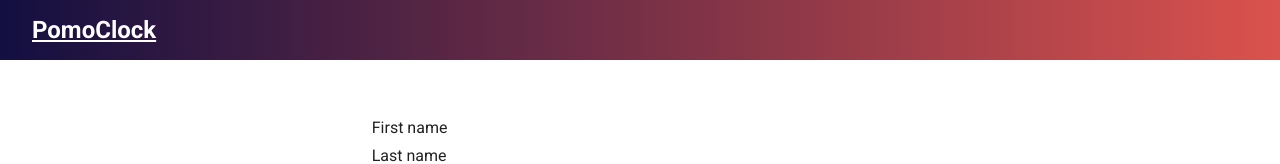
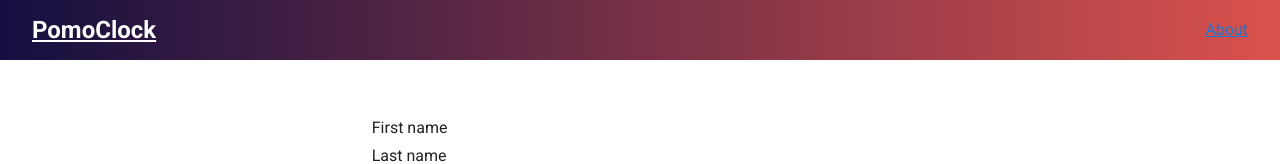
Before and after one commit to waledagne/PomodoroFocus, a Vue app: page /contact in a window 1280 px wide. Shown: the top 164 px of the page. Built offline with nearby package versions, Linux system fonts and the light colour scheme.

Commit message:
links to other pages

```diff
--- a/src/components/Nav.vue
+++ b/src/components/Nav.vue
@@ -4,6 +4,8 @@
       <router-link to="/" class="logo"
         ><span>PomoClock</span>
         </router-link>
+
+        <router-link to="/about" class="hover:text-accent" >About</router-link>
        <!--
          <ul class="nav-items">
         <li >
```
